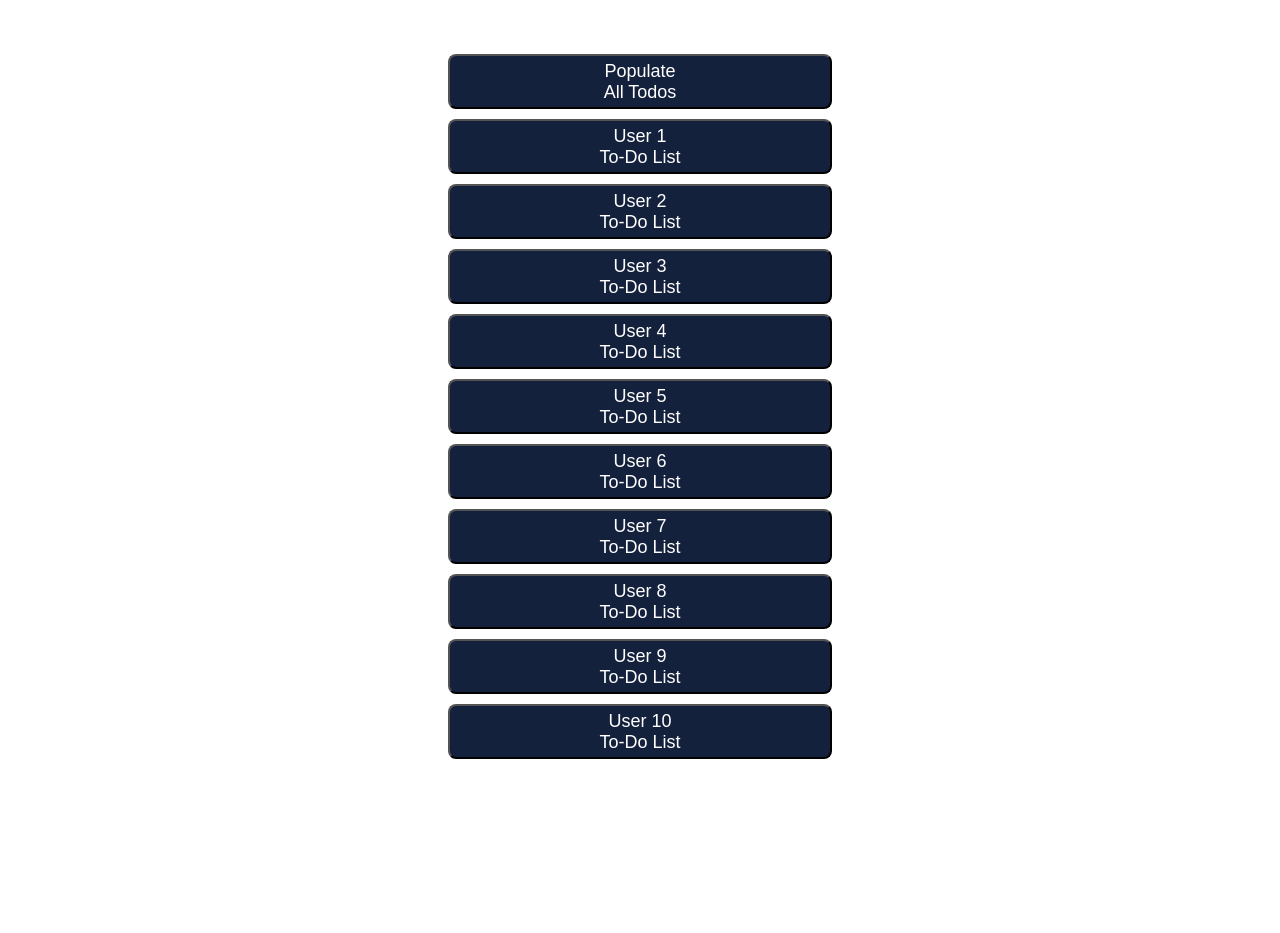
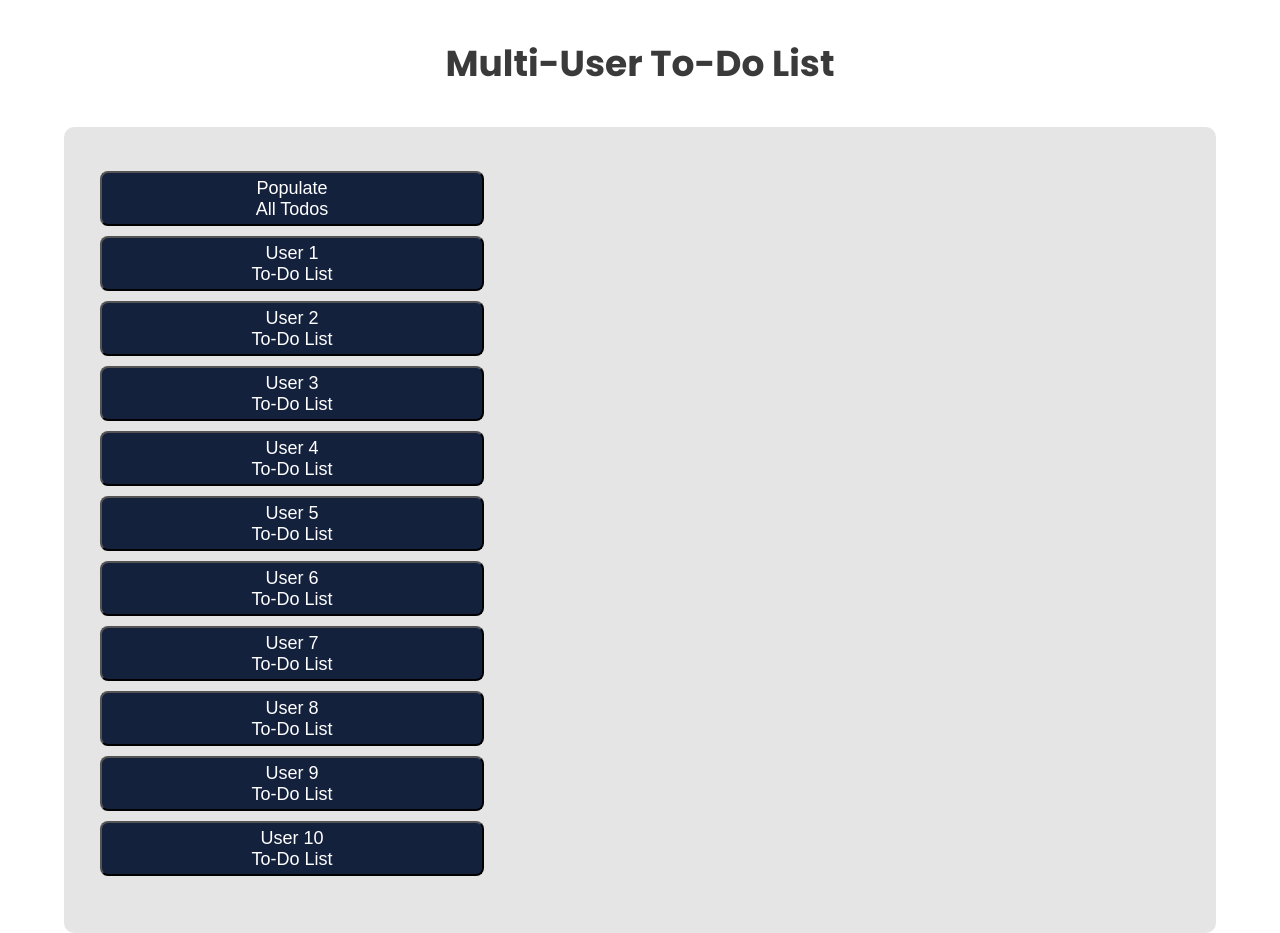
Before and after one commit to Slyssy/dummy-data-todo-list, a plain HTML site: page index.html in a window 1280 px wide. Before the commit the page ends 814 px from the top, so only its background shows below. Drawn offline with Linux system fonts and the light colour scheme; no server answers.

Commit message:
Set buttons position to fixed in desktop view and changed desktop main container to grid.

```diff
--- a/index.html
+++ b/index.html
@@ -15,8 +15,12 @@
     />
   </head>
   <body>
+    <header>
+      <h1>Multi-User To-Do List</h1>
+    </header>
     <!-- <button id="user-00" onclick="fetchTodos()">Fetch Todos</button> -->
     <!-- <button onclick="logTodos()">Log Todos</button> -->
+    <main>
       <div class="buttons-container">
         <button id="user-0" class="button" onclick="populateTodos(this)">
           Populate <br />
@@ -56,5 +60,6 @@
       <form action="" id="todo-list" class="hide">
         <!-- Checkboxes go here -->
       </form>
+    </main>
   </body>
 </html>
--- a/styles.css
+++ b/styles.css
@@ -16,6 +16,7 @@
 body {
   font-family: 'Poppins', sans-serif;
 }
+
 form {
   width: 90vw;
   margin: 0 auto;
@@ -28,6 +29,12 @@ form {
   animation: fadeIn 1s;
 }
 
+h1 {
+  text-align: center;
+  font-size: 26px;
+  margin: 1em;
+  color: rgba(0, 0, 0, 0.773);
+}
 label {
   color: var(--black);
 }
@@ -101,20 +108,36 @@ label {
 @media only screen and (min-width: 992px) {
   body {
     width: 90vw;
-    display: flex;
-    justify-content: center;
-    padding: 3vw;
     margin: 0 auto;
   }
 
   form {
-    width: 60%;
+    width: 100%;
+    grid-column: 2;
   }
+
+  h1 {
+    font-size: 36px;
+  }
+  main {
+    width: 100%;
+    display: grid;
+    grid-template-columns: 1.25fr 2fr;
+    column-gap: 32px;
+    margin: 0 auto;
+    background-color: var(--platinum);
+    border-radius: 10px;
+    min-height: 806px;
+    padding-top: 32px;
+  }
+
   .buttons-container {
     width: 30vw;
     margin: 2vh auto;
     display: flex;
     flex-direction: column;
-    /* align-items: center; */
+    position: fixed;
+    top: 155px;
+    left: 100px;
   }
 }
```
Lines whose indentation alone changed are shown as unchanged.
